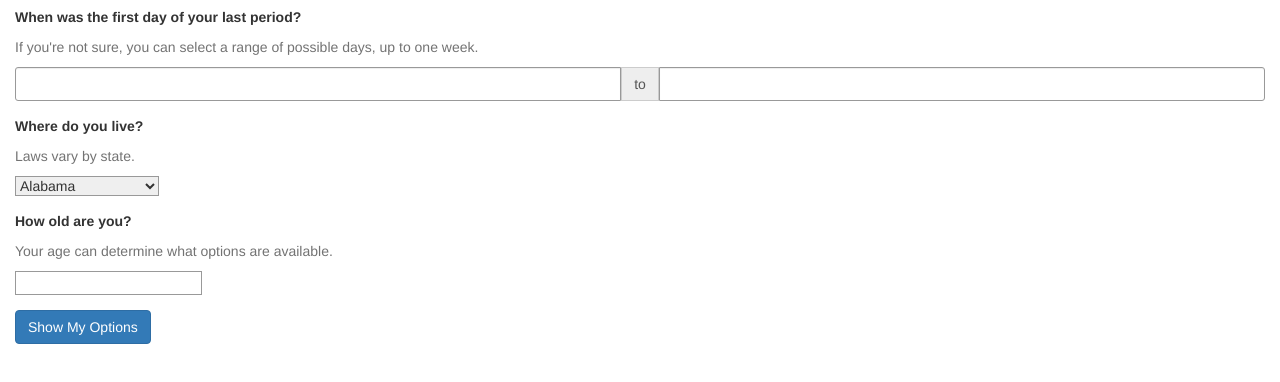
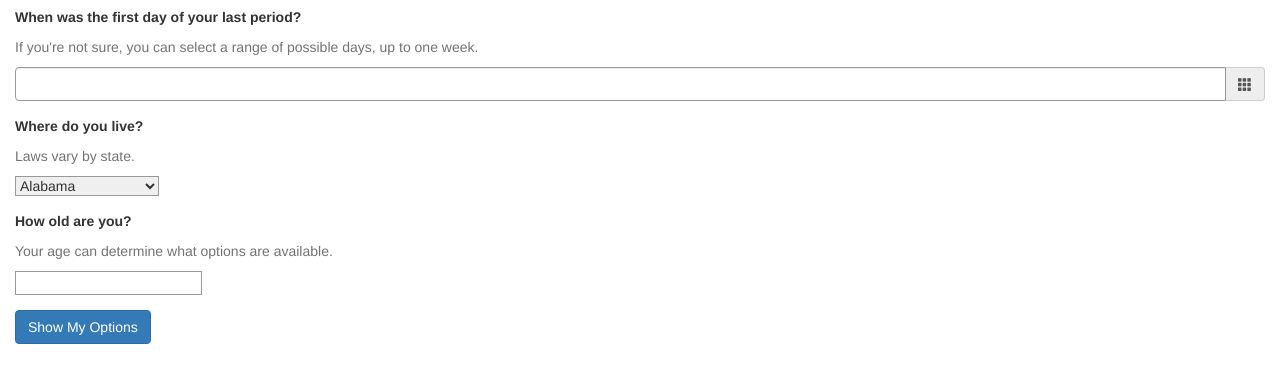
Before and after one commit to alexanian/termina, a website: page web-app/public/index.html in a window 1280 px wide. Shown: the part 276-658 px from the top of the page. Drawn offline with nearby package versions, Linux system fonts and the light colour scheme; no server answers.

Commit message:
Use only one calendar date

```diff
--- a/web-app/public/index.html
+++ b/web-app/public/index.html
@@ -109,10 +109,12 @@
             <div class="form-group">
               <label for="last-period-date">When was the first day of your last period?</label>
               <span class="help-block" id="help-last-period-date">If you're not sure, you can select a range of possible days, up to one week.</span>
-              <div class="input-group input-daterange">
-                <input type="text" id="start-date" class="form-control">
-                <div class="input-group-addon">to</div>
-                <input type="text" id="end-date" class="form-control">
+
+              <div class="input-group date" data-provide="datepicker">
+                <input type="text" id="date" class="form-control">
+                <div class="input-group-addon">
+                  <span class="glyphicon glyphicon-th"></span>
+                </div>
               </div>
             </div>
 
--- a/web-app/public/js/index.js
+++ b/web-app/public/js/index.js
@@ -45,18 +45,15 @@ function updateOptions(options, warning, optionsCopy) {
   function showOptions(e) {
     e.preventDefault();
     var data = $('form').serialize();
-    var startDate = $('#start-date').datepicker('getDate');
-    var endDate = $('#end-date').datepicker('getDate');
+    var date = $('#date').datepicker('getDate');
     var oneDay = 24*60*60*1000;
     var today = new Date();
 
-    //Keeping the max around just in case
-    var min = Math.round(Math.abs((today.getTime() - endDate.getTime())/(oneDay)));
-    var max = Math.round(Math.abs((today.getTime() - startDate.getTime())/(oneDay)));
+    var daysSince = Math.round(Math.abs((today.getTime() - date.getTime())/(oneDay)));
 
     var optionsCopy = e.data;
 
-    data += "&days_since=" + min;
+    data += "&days_since=" + daysSince;
 
     $.getJSON("http://localhost:3000/options?", data)
     .then(function(response) {
@@ -77,10 +74,12 @@ function init() {
 
     $("#js-start").click(startForm);
 
-    $('.input-daterange').each(function() {
-      $(this).datepicker({startDate: '-2m', endDate: '+0d'});
-      $(this).datepicker('setStartDate', '01/01/2017');
-      $(this).datepicker('clearDates');
+    $('.input-group').datepicker({
+      format: 'mm/dd/yyyy',
+      autclose: 'true',
+      endDate: '+0d'
+    }).on('change', function(){
+      $('.datepicker').hide();
     });
 }
 
```
